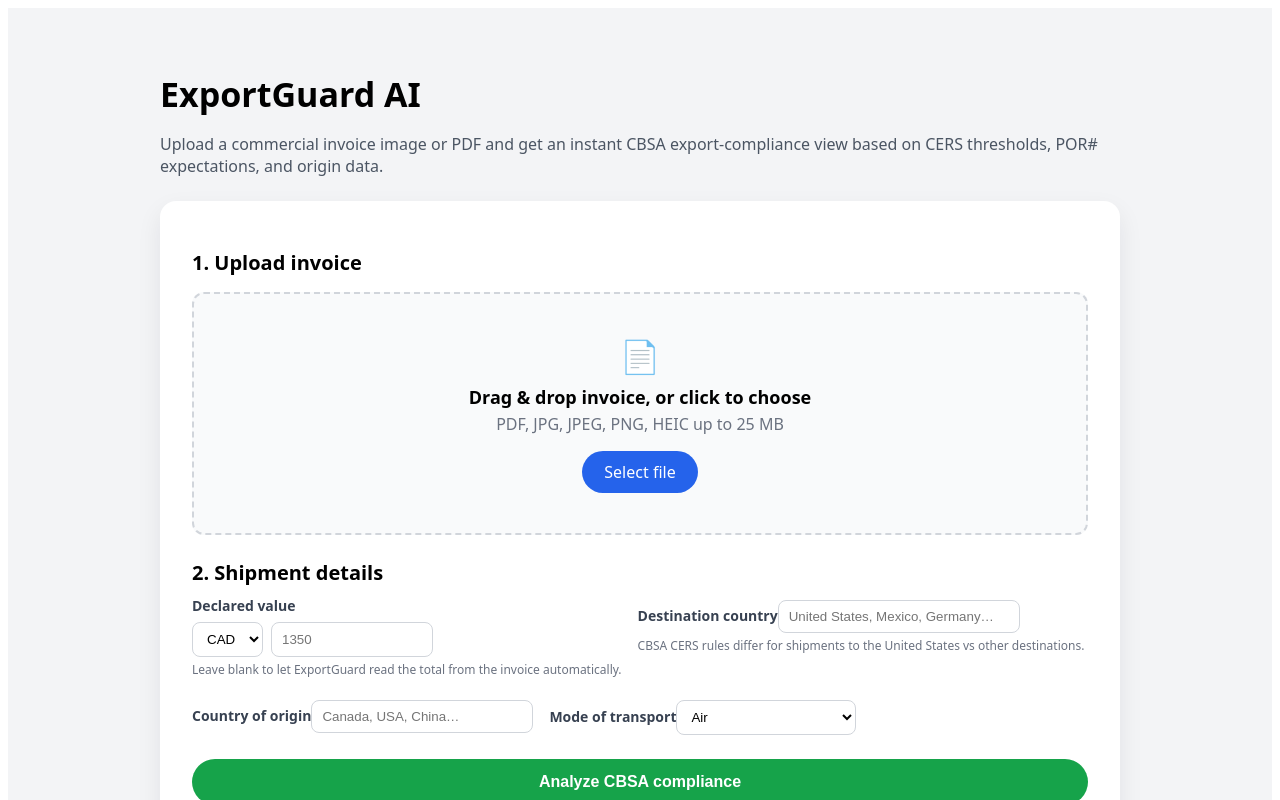
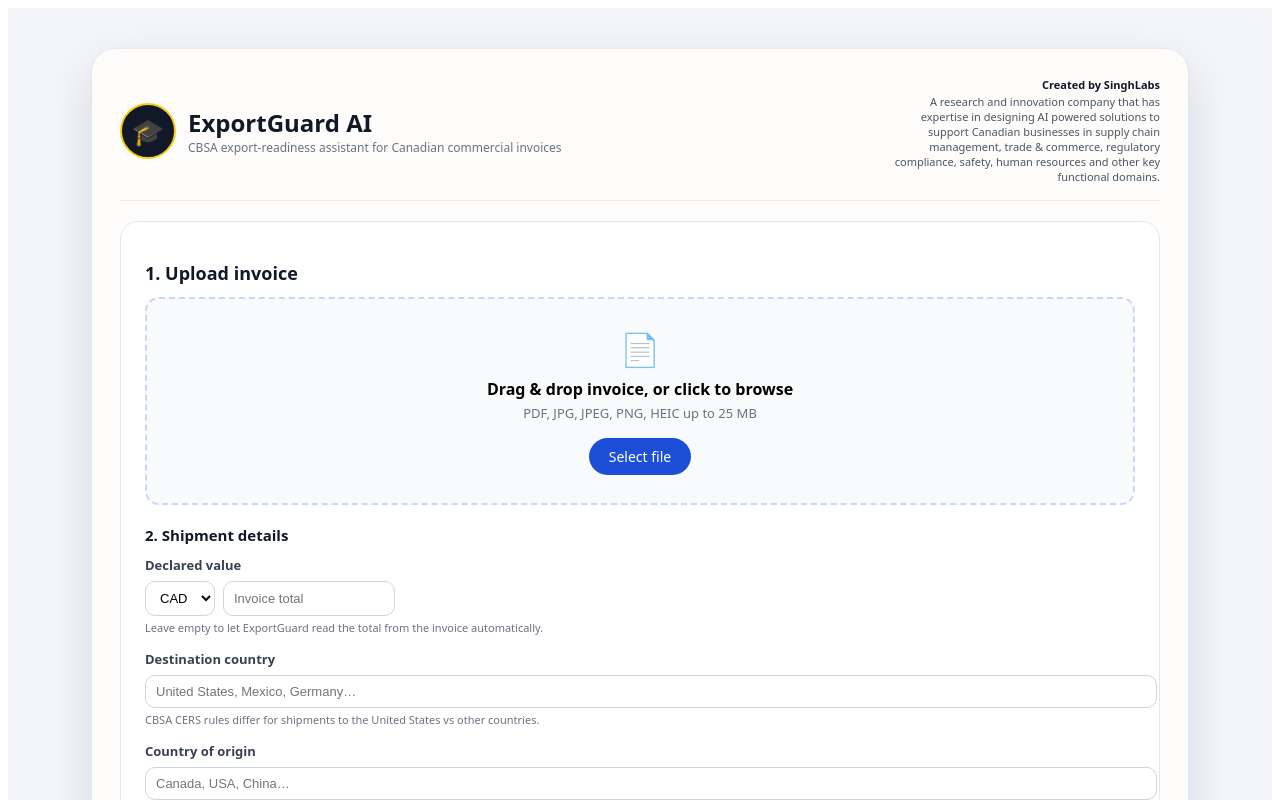
Before and after one commit to rbhatti-ai/exportguard-ai, a Next.js app: page / in a window 1280 px wide. Shown: the top 800 px of the page. Built offline with nearby package versions, Linux system fonts and the light colour scheme.

Commit message:
Update index.js

```diff
--- a/pages/index.js
+++ b/pages/index.js
@@ -48,10 +48,6 @@
       cersRequired: !!result.cersRequired,
       porRequired: !!result.porRequired,
       permitChecked: false,
-      cersSource:
-        'CBSA Exporters’ guide to reporting and Memorandum D20-1-1 (commercial goods valued at CAD 2,000 or more; US vs non-US destinations).',
-      porSource:
-        'CBSA exporter reporting and CERS guides describing Proof-of-Report (POR#) on commercial documents.',
     };
   };
 
@@ -68,35 +64,104 @@
       style={{
         minHeight: '100vh',
         fontFamily: 'system-ui, -apple-system, BlinkMacSystemFont, sans-serif',
-        padding: '40px',
-        background: '#f3f4f6',
+        padding: '40px 24px',
+        background: '#f4f5fb', // soft light background
       }}
     >
-      <div style={{ maxWidth: 960, margin: '0 auto' }}>
-        <h1 style={{ fontSize: 34, fontWeight: 800, marginBottom: 8 }}>ExportGuard AI</h1>
-        <p style={{ marginBottom: 24, color: '#4b5563' }}>
-          Upload a commercial invoice image or PDF and get an instant CBSA export-compliance view
-          based on CERS thresholds, POR# expectations, and origin data.
-        </p>
-
-        {!result && (
-          <form
-            onSubmit={handleUpload}
+      <div
         style={{
-              background: '#ffffff',
-              padding: 32,
-              borderRadius: 16,
-              boxShadow: '0 10px 25px rgba(15,23,42,0.08)',
+          maxWidth: 1040,
+          margin: '0 auto',
+          background: '#fdfcfb',
+          borderRadius: 24,
+          boxShadow: '0 18px 45px rgba(15,23,42,0.12)',
+          padding: 28,
+          border: '1px solid #e5e7eb',
         }}
       >
-            <h2 style={{ fontSize: 20, fontWeight: 700, marginBottom: 16 }}>1. Upload invoice</h2>
+        {/* Top nav / brand bar */}
+        <header
+          style={{
+            display: 'flex',
+            alignItems: 'center',
+            justifyContent: 'space-between',
+            borderBottom: '1px solid #e5e7eb',
+            paddingBottom: 16,
+            marginBottom: 20,
+          }}
+        >
+          <div style={{ display: 'flex', alignItems: 'center', gap: 12 }}>
+            {/* Logo placeholder – point src to your hosted Self-1.jpg when available */}
             <div
               style={{
-                border: '2px dashed #d1d5db',
-                borderRadius: 12,
-                padding: 40,
+                width: 52,
+                height: 52,
+                borderRadius: '50%',
+                overflow: 'hidden',
+                border: '2px solid #facc15',
+                backgroundColor: '#111827',
+                display: 'flex',
+                alignItems: 'center',
+                justifyContent: 'center',
+                fontSize: 26,
+              }}
+            >
+              {/* Replace text with <img src="/Self-1.jpg" alt="SinghLabs" style={{width:'100%',height:'100%',objectFit:'cover'}} /> once the file is in /public */}
+              <span role="img" aria-label="SinghLabs">
+                🎓
+              </span>
+            </div>
+            <div>
+              <div style={{ fontSize: 24, fontWeight: 800, color: '#111827' }}>ExportGuard AI</div>
+              <div style={{ fontSize: 12, color: '#6b7280' }}>
+                CBSA export-readiness assistant for Canadian commercial invoices
+              </div>
+            </div>
+          </div>
+
+          <div
+            style={{
+              textAlign: 'right',
+              fontSize: 11,
+              color: '#4b5563',
+              maxWidth: 280,
+            }}
+          >
+            <div style={{ fontWeight: 600, color: '#111827', marginBottom: 2 }}>Created by SinghLabs</div>
+            <div>
+              A research and innovation company that has expertise in designing AI powered
+              solutions to support Canadian businesses in supply chain management, trade &amp;
+              commerce, regulatory compliance, safety, human resources and other key functional
+              domains.
+            </div>
+          </div>
+        </header>
+
+        <main style={{ display: 'flex', gap: 28, flexWrap: 'wrap' }}>
+          {/* Left: input card */}
+          {!result && (
+            <section
+              style={{
+                flex: 1,
+                minWidth: 320,
+                background: '#ffffff',
+                borderRadius: 18,
+                padding: 24,
+                border: '1px solid #e5e7eb',
+              }}
+            >
+              <h2 style={{ fontSize: 18, fontWeight: 700, marginBottom: 12, color: '#111827' }}>
+                1. Upload invoice
+              </h2>
+
+              <form onSubmit={handleUpload}>
+                <div
+                  style={{
+                    border: '2px dashed #cbd5f5',
+                    borderRadius: 14,
+                    padding: 28,
                     textAlign: 'center',
-                marginBottom: 24,
+                    marginBottom: 20,
                     background: '#f9fafb',
                   }}
                 >
@@ -109,36 +174,48 @@
                   />
                   <label htmlFor="upload" style={{ cursor: 'pointer' }}>
                     <div style={{ fontSize: 32, marginBottom: 8 }}>📄</div>
-                <div style={{ fontSize: 18, fontWeight: 600, marginBottom: 4 }}>
-                  Drag &amp; drop invoice, or click to choose
+                    <div style={{ fontSize: 16, fontWeight: 600, marginBottom: 4 }}>
+                      Drag &amp; drop invoice, or click to browse
                     </div>
-                <div style={{ color: '#6b7280', marginBottom: 16 }}>
+                    <div style={{ color: '#6b7280', marginBottom: 16, fontSize: 13 }}>
                       PDF, JPG, JPEG, PNG, HEIC up to 25 MB
                     </div>
                     <span
                       style={{
                         display: 'inline-block',
-                    padding: '10px 22px',
-                    background: '#2563eb',
+                        padding: '9px 20px',
+                        background: '#1d4ed8',
                         color: '#ffffff',
                         borderRadius: 999,
                         fontWeight: 500,
+                        fontSize: 14,
                       }}
                     >
                       Select file
                     </span>
                   </label>
                   {file && (
-                <div style={{ marginTop: 16, color: '#374151' }}>
+                    <div style={{ marginTop: 16, color: '#374151', fontSize: 13 }}>
                       Selected: <strong>{file.name}</strong>
                     </div>
                   )}
                 </div>
 
-            <h2 style={{ fontSize: 20, fontWeight: 700, marginBottom: 8 }}>2. Shipment details</h2>
-            <div style={{ display: 'flex', gap: 16, flexWrap: 'wrap' }}>
+                <h3
+                  style={{
+                    fontSize: 15,
+                    fontWeight: 700,
+                    marginBottom: 8,
+                    marginTop: 4,
+                    color: '#111827',
+                  }}
+                >
+                  2. Shipment details
+                </h3>
+
+                <div style={{ display: 'flex', flexDirection: 'column', gap: 12 }}>
                   <div>
-                <label style={{ fontSize: 14, fontWeight: 600, color: '#374151' }}>
+                    <label style={{ fontSize: 13, fontWeight: 600, color: '#374151' }}>
                       Declared value
                     </label>
                     <div style={{ display: 'flex', gap: 8, marginTop: 6 }}>
@@ -148,9 +225,10 @@
                         onChange={(e) => (window.exportguard_currency = e.target.value)}
                         style={{
                           padding: '8px 10px',
-                      borderRadius: 8,
+                          borderRadius: 10,
                           border: '1px solid #d1d5db',
                           backgroundColor: '#ffffff',
+                          fontSize: 13,
                         }}
                       >
                         <option value="CAD">CAD</option>
@@ -163,20 +241,21 @@
                         onChange={(e) => (window.exportguard_valueCAD = e.target.value)}
                         style={{
                           padding: '8px 10px',
-                      borderRadius: 8,
+                          borderRadius: 10,
                           border: '1px solid #d1d5db',
-                      width: 140,
+                          width: 150,
+                          fontSize: 13,
                         }}
-                    placeholder="1350"
+                        placeholder="Invoice total"
                       />
                     </div>
-                <div style={{ fontSize: 12, color: '#6b7280', marginTop: 4 }}>
-                  Leave blank to let ExportGuard read the total from the invoice automatically.
+                    <div style={{ fontSize: 11, color: '#6b7280', marginTop: 4 }}>
+                      Leave empty to let ExportGuard read the total from the invoice automatically.
                     </div>
                   </div>
 
                   <div>
-                <label style={{ fontSize: 14, fontWeight: 600, color: '#374151' }}>
+                    <label style={{ fontSize: 13, fontWeight: 600, color: '#374151' }}>
                       Destination country
                     </label>
                     <input
@@ -186,19 +265,20 @@
                       style={{
                         marginTop: 6,
                         padding: '8px 10px',
-                    borderRadius: 8,
+                        borderRadius: 10,
                         border: '1px solid #d1d5db',
-                    width: 220,
+                        width: '100%',
+                        fontSize: 13,
                       }}
                       placeholder="United States, Mexico, Germany…"
                     />
-                <div style={{ fontSize: 12, color: '#6b7280', marginTop: 4 }}>
-                  CBSA CERS rules differ for shipments to the United States vs other destinations.
+                    <div style={{ fontSize: 11, color: '#6b7280', marginTop: 4 }}>
+                      CBSA CERS rules differ for shipments to the United States vs other countries.
                     </div>
                   </div>
 
                   <div>
-                <label style={{ fontSize: 14, fontWeight: 600, color: '#374151' }}>
+                    <label style={{ fontSize: 13, fontWeight: 600, color: '#374151' }}>
                       Country of origin
                     </label>
                     <input
@@ -208,16 +288,17 @@
                       style={{
                         marginTop: 6,
                         padding: '8px 10px',
-                    borderRadius: 8,
+                        borderRadius: 10,
                         border: '1px solid #d1d5db',
-                    width: 200,
+                        width: '100%',
+                        fontSize: 13,
                       }}
                       placeholder="Canada, USA, China…"
                     />
                   </div>
 
                   <div>
-                <label style={{ fontSize: 14, fontWeight: 600, color: '#374151' }}>
+                    <label style={{ fontSize: 13, fontWeight: 600, color: '#374151' }}>
                       Mode of transport
                     </label>
                     <select
@@ -227,10 +308,11 @@
                       style={{
                         marginTop: 6,
                         padding: '8px 10px',
-                    borderRadius: 8,
+                        borderRadius: 10,
                         border: '1px solid #d1d5db',
-                    width: 180,
+                        width: '100%',
                         backgroundColor: '#ffffff',
+                        fontSize: 13,
                       }}
                     >
                       <option value="Air">Air</option>
@@ -246,13 +328,13 @@
                   disabled={!file || analyzing}
                   style={{
                     width: '100%',
-                marginTop: 24,
-                padding: '14px 18px',
-                background: analyzing ? '#9ca3af' : '#16a34a',
+                    marginTop: 22,
+                    padding: '13px 18px',
+                    background: analyzing ? '#9ca3af' : '#15803d',
                     color: '#ffffff',
                     border: 'none',
                     borderRadius: 999,
-                fontSize: 16,
+                    fontSize: 15,
                     fontWeight: 600,
                     cursor: !file || analyzing ? 'not-allowed' : 'pointer',
                   }}
@@ -263,31 +345,36 @@
                 {error && (
                   <div
                     style={{
-                  marginTop: 16,
-                  padding: 12,
-                  borderRadius: 8,
+                      marginTop: 14,
+                      padding: 10,
+                      borderRadius: 10,
                       background: '#fef2f2',
                       color: '#b91c1c',
-                  fontSize: 14,
+                      fontSize: 13,
                     }}
                   >
                     {error}
                   </div>
                 )}
               </form>
+            </section>
           )}
 
+          {/* Right or full-width: analysis card */}
           {result && (
-          <div
+            <section
               style={{
-              marginTop: 24,
+                flex: 1.2,
+                minWidth: 360,
                 background: '#ffffff',
-              padding: 28,
-              borderRadius: 16,
-              boxShadow: '0 10px 25px rgba(15,23,42,0.08)',
+                borderRadius: 18,
+                padding: 22,
+                border: '1px solid #e5e7eb',
               }}
             >
-            <h2 style={{ fontSize: 22, fontWeight: 700, marginBottom: 16 }}>Compliance analysis</h2>
+              <h2 style={{ fontSize: 20, fontWeight: 700, marginBottom: 12, color: '#111827' }}>
+                Compliance analysis
+              </h2>
 
               {summary && (
                 <div
@@ -303,26 +390,32 @@
                 >
                   <strong>CBSA summary:</strong>{' '}
                   CERS:{' '}
-                <strong>{summary.cersRequired ? 'Required' : 'Not required (demo logic)'}</strong>{' '}
+                  <strong>
+                    {summary.cersRequired ? 'Required' : 'Not required (demo logic)'}
+                  </strong>{' '}
                   · POR#:{' '}
-                <strong>{summary.porRequired ? 'Required' : 'Not required (demo logic)'}</strong>{' '}
+                  <strong>
+                    {summary.porRequired ? 'Required' : 'Not required (demo logic)'}
+                  </strong>{' '}
                   · Export permit: <strong>Not checked in this demo</strong>
                   <br />
-                <span style={{ fontSize: 12, color: '#4b5563' }}>
-                  Based on CBSA Exporters’ guide to reporting, CERS user guides and Memorandum
-                  D20-1-1 on exporter reporting thresholds. This is guidance only and does not
-                  replace advice from CBSA or a licensed customs broker.
+                  <span style={{ fontSize: 11, color: '#4b5563' }}>
+                    Guidance only, based on CBSA Exporters’ guide to reporting, CERS user guides and
+                    Memorandum D20-1-1 on exporter reporting thresholds. Always confirm with CBSA
+                    resources or a licensed customs broker.
                   </span>
                 </div>
               )}
 
-            <div style={{ display: 'flex', gap: 32, flexWrap: 'wrap' }}>
+              <div style={{ display: 'flex', gap: 24, flexWrap: 'wrap' }}>
                 <div>
-                <div style={{ fontSize: 40, fontWeight: 800, color: '#16a34a' }}>
+                  <div style={{ fontSize: 38, fontWeight: 800, color: '#15803d' }}>
                     {result.complianceScore ?? 0}%
                   </div>
-                <div style={{ color: '#6b7280', marginTop: 4 }}>CBSA compliance score</div>
-                <div style={{ marginTop: 16, fontSize: 14, color: '#4b5563' }}>
+                  <div style={{ color: '#6b7280', marginTop: 4, fontSize: 13 }}>
+                    CBSA compliance score (ExportGuard)
+                  </div>
+                  <div style={{ marginTop: 14, fontSize: 14, color: '#4b5563' }}>
                     HS: <strong>{result.hsCode || 'n/a'}</strong>
                     <br />
                     Value (CAD): <strong>{result.valueCAD ?? 'n/a'}</strong>
@@ -334,7 +427,7 @@
                     Mode: <strong>{result.mode || 'n/a'}</strong>
                   </div>
                   {result.valueSource && (
-                  <div style={{ marginTop: 12, fontSize: 12, color: '#6b7280' }}>
+                    <div style={{ marginTop: 10, fontSize: 12, color: '#6b7280' }}>
                       <div>
                         Source value:{' '}
                         <strong>
@@ -361,7 +454,7 @@
                           background: '#fef2f2',
                           borderLeft: '4px solid #dc2626',
                           padding: 10,
-                        borderRadius: 8,
+                          borderRadius: 10,
                           marginBottom: 10,
                           fontSize: 14,
                         }}
@@ -371,7 +464,6 @@
                           <div style={{ color: '#7f1d1d', marginTop: 2 }}>{issue.citation}</div>
                         )}
 
-                      {/* Sources & links */}
                         <div style={{ marginTop: 6, fontSize: 12, color: '#7f1d1d' }}>
                           <strong>Sources &amp; next steps:</strong>
                           <br />
@@ -413,7 +505,7 @@
                                   padding: 0,
                                 }}
                               >
-                              Memorandum D20-1-1 (Exporter Reporting)
+                                Memorandum D20-1-1
                               </button>
                               .
                               <br />
@@ -442,10 +534,11 @@
 
                           {isPor && (
                             <>
-                            • After filing in CERS, record the Proof-of-Report number (POR#) on this
-                            invoice or related documents for carriers and audit.
+                              • After filing in CERS, record the Proof-of-Report number (POR#) on
+                              this invoice or related documents for carriers and audit.
                               <br />
-                            • See POR# usage in CBSA exporter guidance and CERS user guides. [web:298][web:300]
+                              • See POR# usage in CBSA exporter guidance and CERS user guides.
+                              [web:298][web:300]
                             </>
                           )}
 
@@ -454,8 +547,8 @@
                               • Add the country of origin for each product line on the commercial
                               invoice.
                               <br />
-                            • Refer to CBSA’s origin and certificates guidance and CERS data
-                            elements. [web:298][web:316][web:303]
+                              • Refer to CBSA’s origin and certificates guidance and CERS mandatory
+                              data elements. [web:298][web:316][web:303]
                             </>
                           )}
                         </div>
@@ -472,18 +565,19 @@
                 }}
                 style={{
                   marginTop: 20,
-                padding: '10px 18px',
+                  padding: '9px 18px',
                   borderRadius: 999,
                   border: '1px solid #d1d5db',
                   background: '#ffffff',
                   cursor: 'pointer',
-                fontSize: 14,
+                  fontSize: 13,
                 }}
               >
                 Analyze another invoice
               </button>
-          </div>
+            </section>
           )}
+        </main>
       </div>
     </div>
   );
```
Lines whose indentation alone changed are shown as unchanged.
